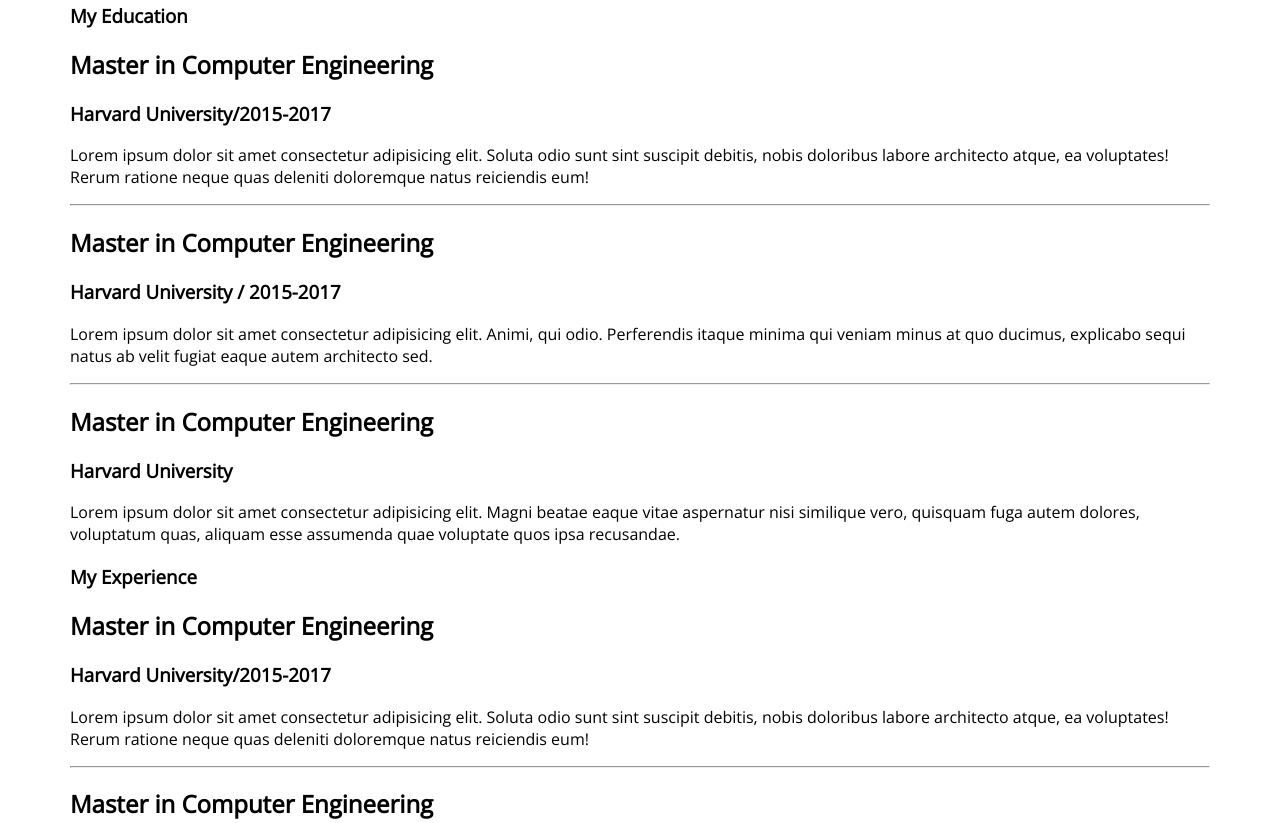
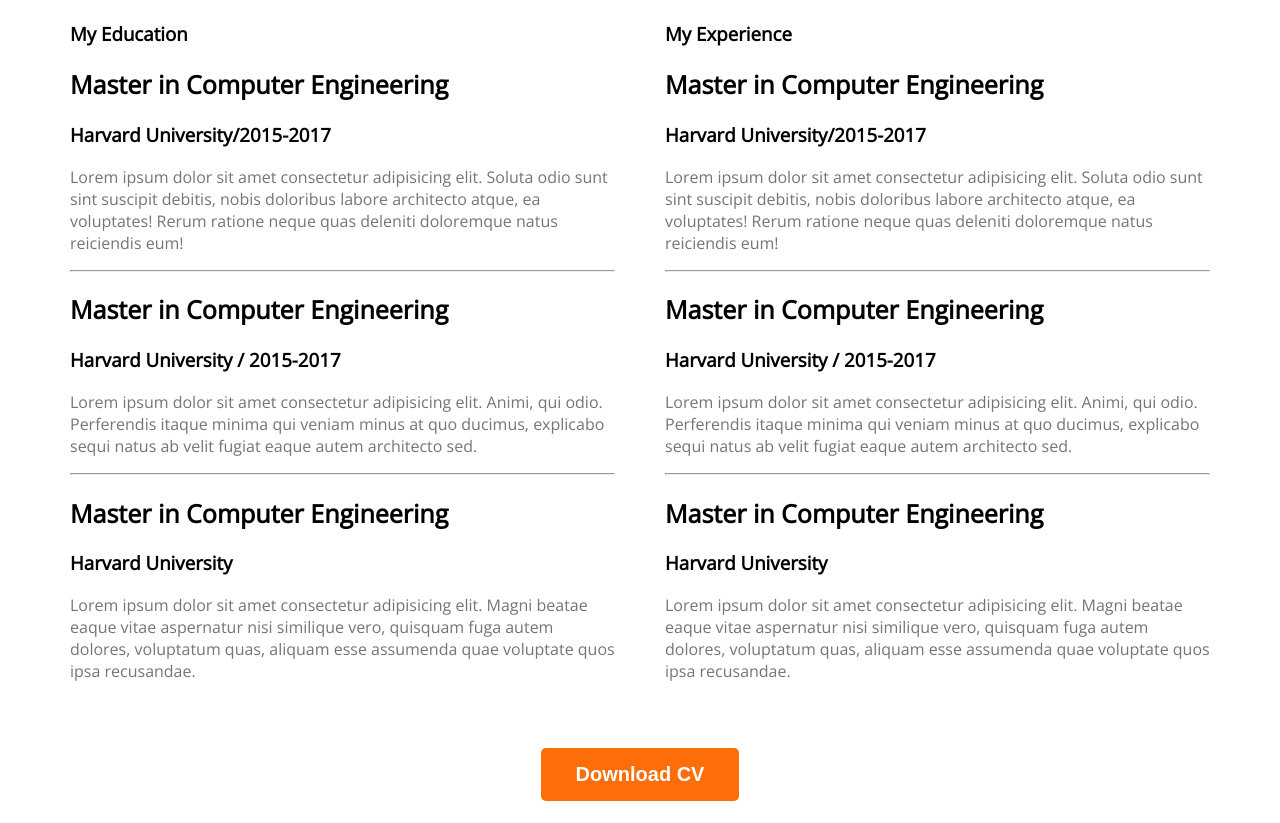
Before and after one commit to Nafis607/webdeveloper-portfolio, a plain HTML site: page index.html in a window 1280 px wide. Shown: the part 2389-3212 px from the top of the page. Drawn offline with nearby package versions, Linux system fonts and the light colour scheme.

Commit message:
finish resume

```diff
--- a/index.html
+++ b/index.html
@@ -137,6 +137,7 @@
                 </div>
                 <div class="resume-column">
                     <h3 class="resume-colum-title">My Experience</h3>
+                    <div class="resume-item">
                         <h2 class="resume-item-title">Master in Computer Engineering</h2>
                         <h3 class="resume-item-institute">Harvard University/2015-2017</h3>
                         <p class="resume-item-describetion">Lorem ipsum dolor sit amet consectetur adipisicing elit.
@@ -144,11 +145,13 @@
                             voluptates! Rerum ratione neque quas deleniti doloremque natus reiciendis eum!</p>
                     </div>
                     <hr>
+
                     <div class="resume-item">
                         <h2 class="resume-item-title">Master in Computer Engineering</h2>
                         <h3 class="resume-item-institute">Harvard University / 2015-2017</h3>
                         <p class="resume-item-describetion">Lorem ipsum dolor sit amet consectetur adipisicing elit.
-                        Animi, qui odio. Perferendis itaque minima qui veniam minus at quo ducimus, explicabo sequi
+                            Animi, qui odio. Perferendis itaque minima qui veniam minus at quo ducimus, explicabo
+                            sequi
                             natus ab velit fugiat eaque autem architecto sed.</p>
                     </div>
                     <hr>
@@ -159,9 +162,14 @@
                             Magni beatae eaque vitae aspernatur nisi similique vero, quisquam fuga autem dolores,
                             voluptatum quas, aliquam esse assumenda quae voluptate quos ipsa recusandae.</p>
                     </div>
+
                 </div>
+
+            </section>
+            <div class="download-cv">
+                <button class="btn-primary">Download CV</button>
             </div>
-        </section>
+
 
     </main>
     <footer>
--- a/styles/portfolio.css
+++ b/styles/portfolio.css
@@ -145,3 +145,22 @@
     font-size: 30px;
     font-weight: 700;
 }
+.resume-container{
+    display: flex;
+    gap: 50px;
+}
+
+.resume-resume-item-institute ,.resume-item-describetion{
+    color:#757575;
+
+}
+
+.resume-item-title{
+    font-size: 25px;
+    font-weight: 700;
+}
+
+.download-cv{
+    text-align: center;
+    margin-top: 50px;
+}
```
Lines whose indentation alone changed are shown as unchanged.
